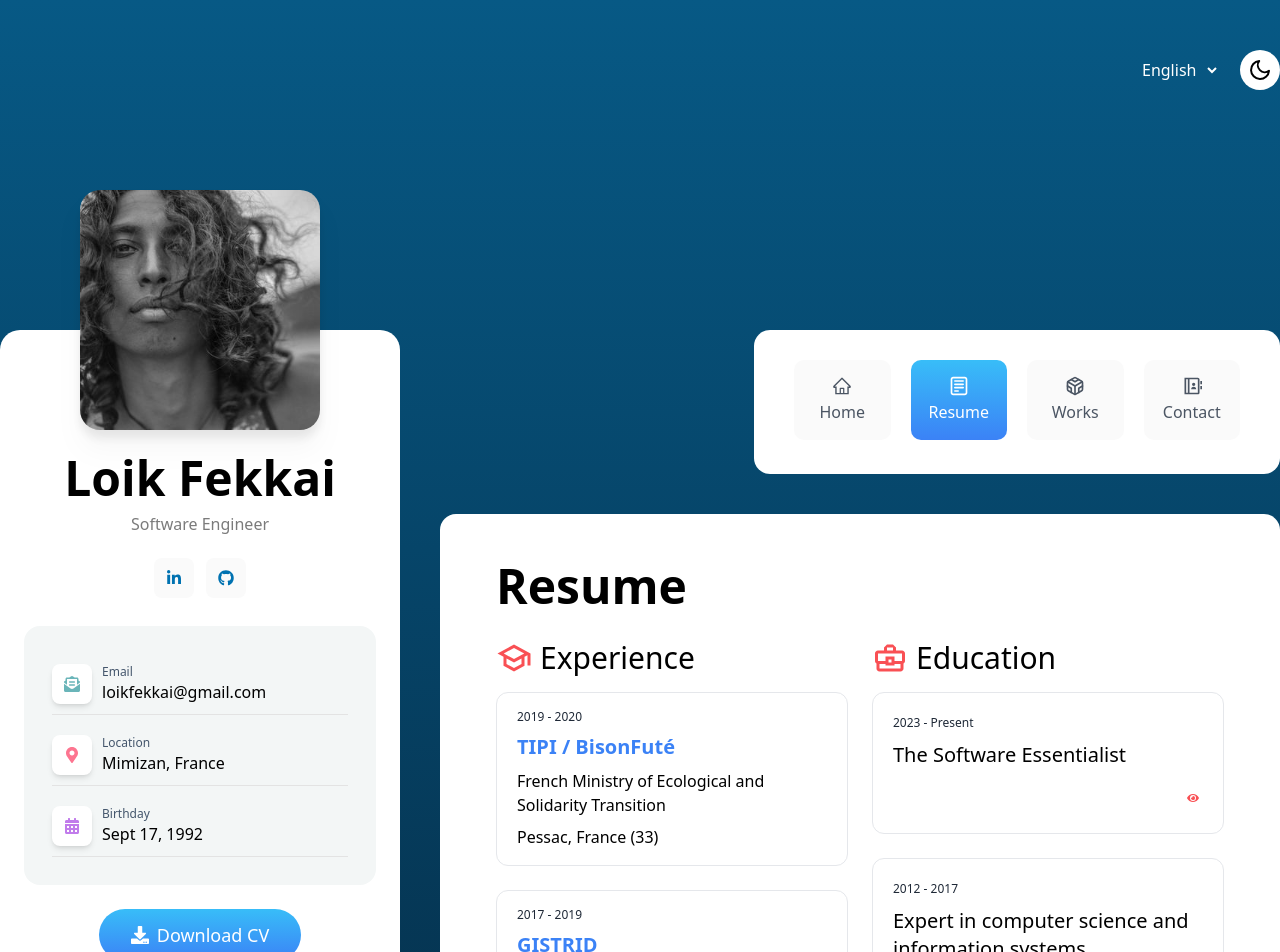
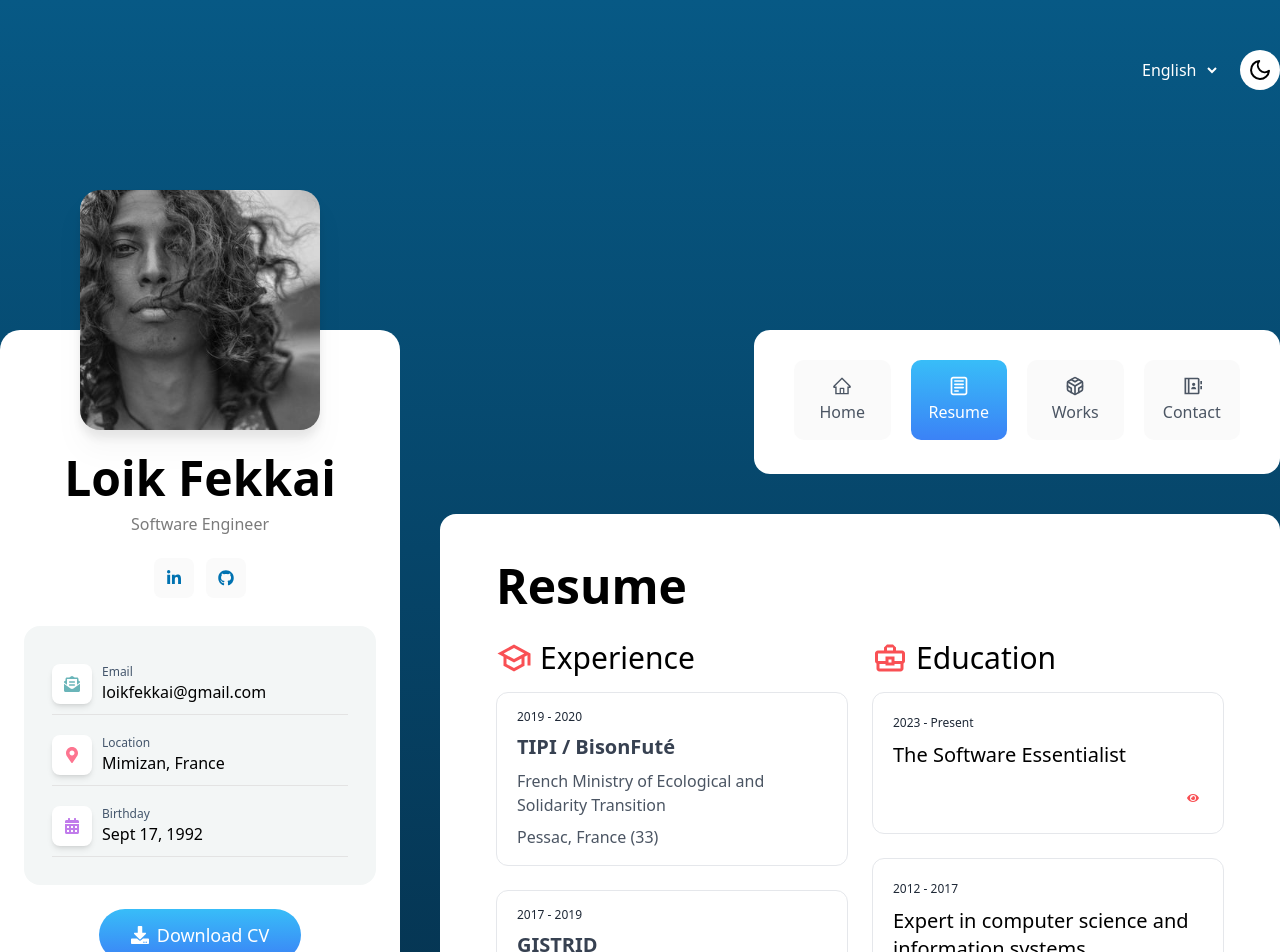
Before and after one commit to Lokicoule/portfolio, a React (Vite) app: page /en/resume in a window 1280 px wide. Shown: the top 952 px of the page. Built offline with nearby package versions, Linux system fonts and the light colour scheme.

Commit message:
style(resume): experience card as modal trigger button

```diff
--- a/src/pages/resume/components/experience/ExperienceSection.tsx
+++ b/src/pages/resume/components/experience/ExperienceSection.tsx
@@ -18,26 +18,32 @@ const ExperienceSection: ExperienceComponent = ({ items }) => {
         <h4 className="text-3xl dark:text-white font-medium">Experience</h4>
       </div>
       {items.map((item) => (
-        <div
+        <ExperienceModal
           key={item.id}
-          className="bg-white dark:bg-[#05151e] rounded-xl p-8  dark:hover:shadow-xl transition duration-200 ease-in-out dark:hover:bg-[#121e26] border-[1px] border-gray-200 dark:border-gray-700 hover:bg-[#FAFAFA] py-4 pl-5 pr-3 space-y-2 mb-6 "
-        >
-          <div className="flex flex-col space-y-2">
+          triggerButton={
+            <div className="bg-white dark:bg-[#05151e] rounded-xl p-8  dark:hover:shadow-xl transition duration-200 ease-in-out dark:hover:bg-[#121e26] border-[1px] border-gray-200 dark:border-gray-700 hover:bg-[#FAFAFA] py-4 pl-5 pr-3 space-y-2 mb-6">
+              <div className="cursor-pointer text-gray-700 dark:text-[#b7b7b7] hover:text-[#b7b7b7] dark:hover:text-gray-600 transition duration-200 ease-in-out">
+              <div className="flex flex-col space-y-2 ">
                 <span className="text-xs text-gray-800 dark:text-[#b7b7b7]">
                   {item.duration}
                 </span>
-            <ExperienceModal
-              triggerButton={
-                <button className="text-xl font-bold text-blue-500 hover:text-gray-400 dark:text-gray-400 dark:hover:text-blue-500 text-left">
+
+                <span className="text-xl font-bold text-left ">
                   {item.name}
-                </button>
+                </span>
+
+                <span className="dark:text-[#b7b7b7] text-gray-600 mt-2">
+                  {item.client.name}
+                </span>
+                <span className="dark:text-[#b7b7b7] text-gray-600">
+                  {item.place}
+                </span>
+              </div>
+              </div>
+            </div>
           }
           experience={item}
         />
-            <span className="dark:text-[#b7b7b7] mt-2">{item.client.name}</span>
-            <span className="dark:text-[#b7b7b7]">{item.place}</span>
-          </div>
-        </div>
       ))}
     </div>
   );
```
Lines whose indentation alone changed are shown as unchanged.
